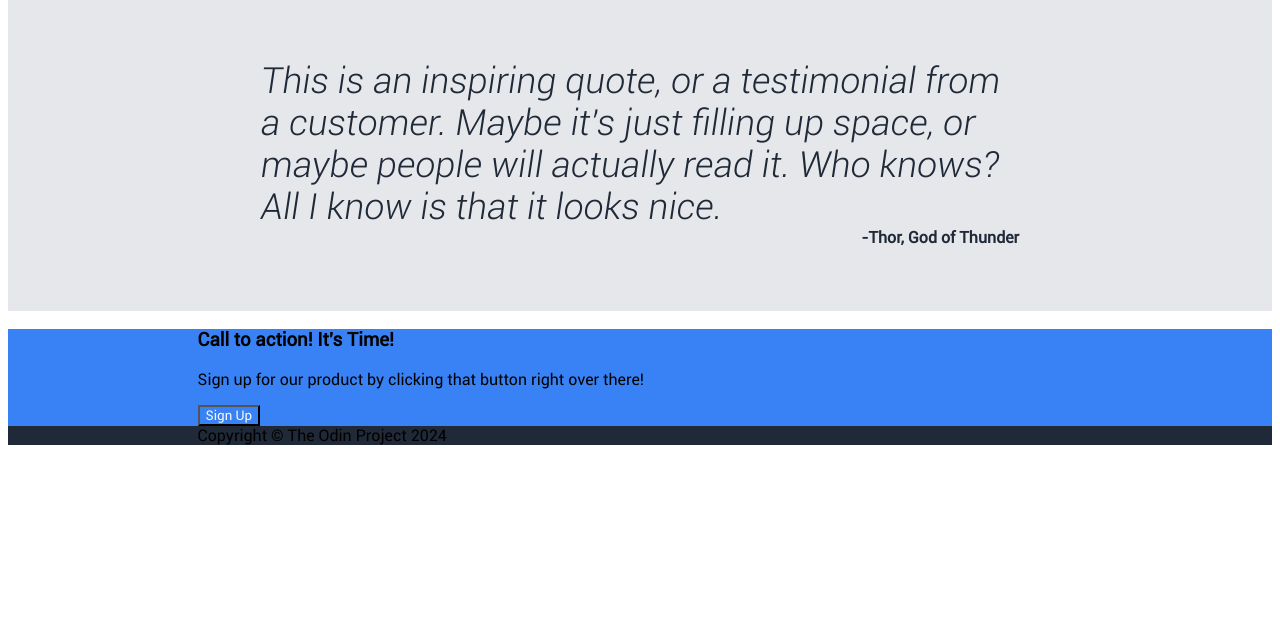
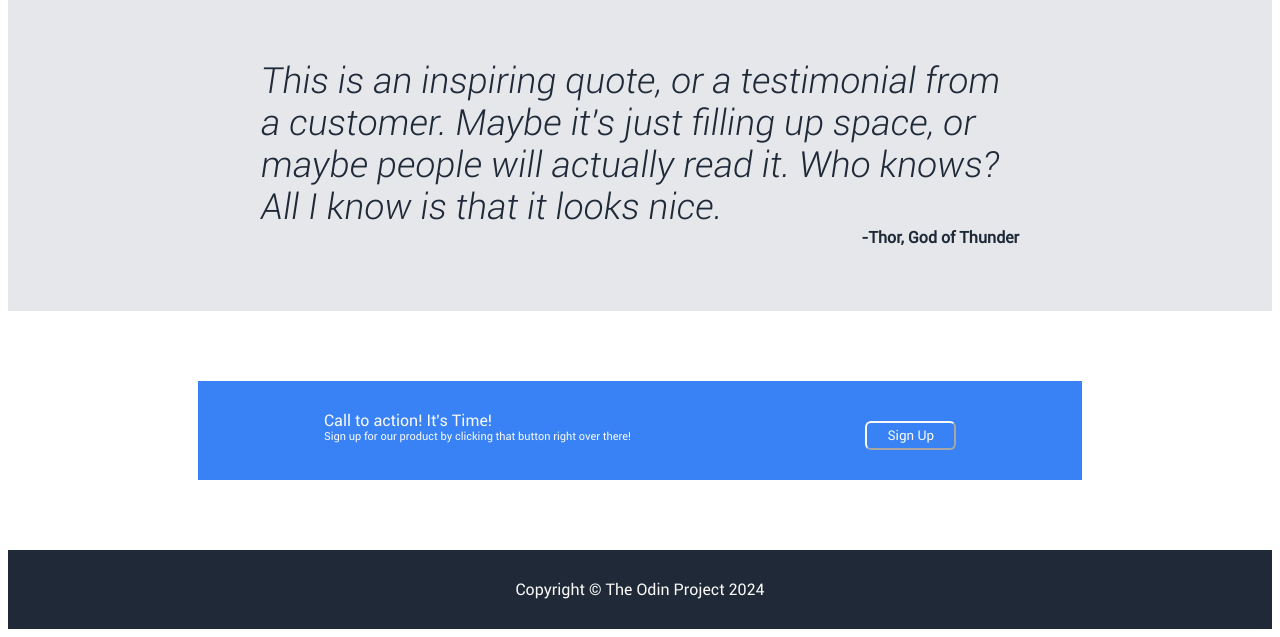
Before and after one commit to xKChan/LandingPageNew, a plain HTML site: page index.html in a window 1280 px wide. Shown: the part 965-1602 px from the top of the page. Before the commit the page ends 1418 px from the top, so only its background shows below. Drawn offline with Linux system fonts and the light colour scheme.

Commit message:
CSS SectionFour and Footer

```diff
--- a/index.html
+++ b/index.html
@@ -61,8 +61,10 @@
     </div>
     <div class="sectionFour">
       <div class="signUp">
-        <h3>Call to action! It's Time!</h3>
-        <p>Sign up for our product by clicking that button right over there!</p>
+        <div>Call to action! It's Time!</div>
+        <div class="sign">
+          Sign up for our product by clicking that button right over there!
+        </div>
       </div>
       <div class="signUpButton">
         <button>Sign Up</button>
--- a/style.css
+++ b/style.css
@@ -13,7 +13,6 @@
 }
 
 .sectionOne,
-.sectionFour,
 .footer {
   padding: 0px 15%;
 }
@@ -21,6 +20,10 @@
 .sectionTwo,
 .sectionThree {
   padding: 0px 20%;
+}
+
+.sectionFour {
+  margin: 70px 15%;
 }
 
 .sectionOne,
@@ -151,3 +154,33 @@ button {
 .author {
   text-align: end;
 }
+
+/* Section Four */
+.sectionFour {
+  display: flex;
+  padding: 30px 10%;
+  color: #f9faf8;
+  justify-content: space-between;
+}
+
+.signUpButton {
+  align-self: center;
+}
+
+.signUpButton button {
+  margin-top: 10px;
+  padding: 5px 20px;
+  border-radius: 6px;
+  border-color: #f9faf8;
+}
+
+.sign {
+  font-size: 11px;
+}
+
+/* Footer */
+.footer {
+  text-align: center;
+  color: #f9faf8;
+  padding: 30px;
+}
```
